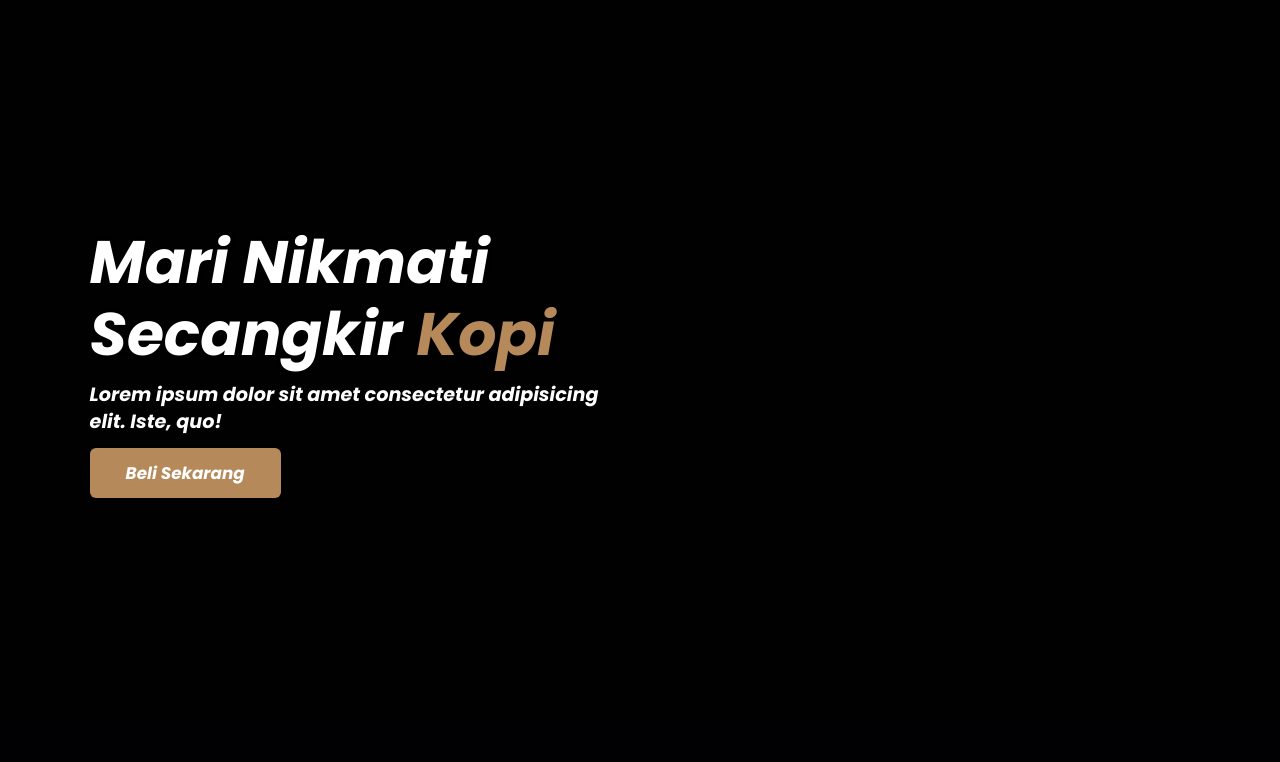
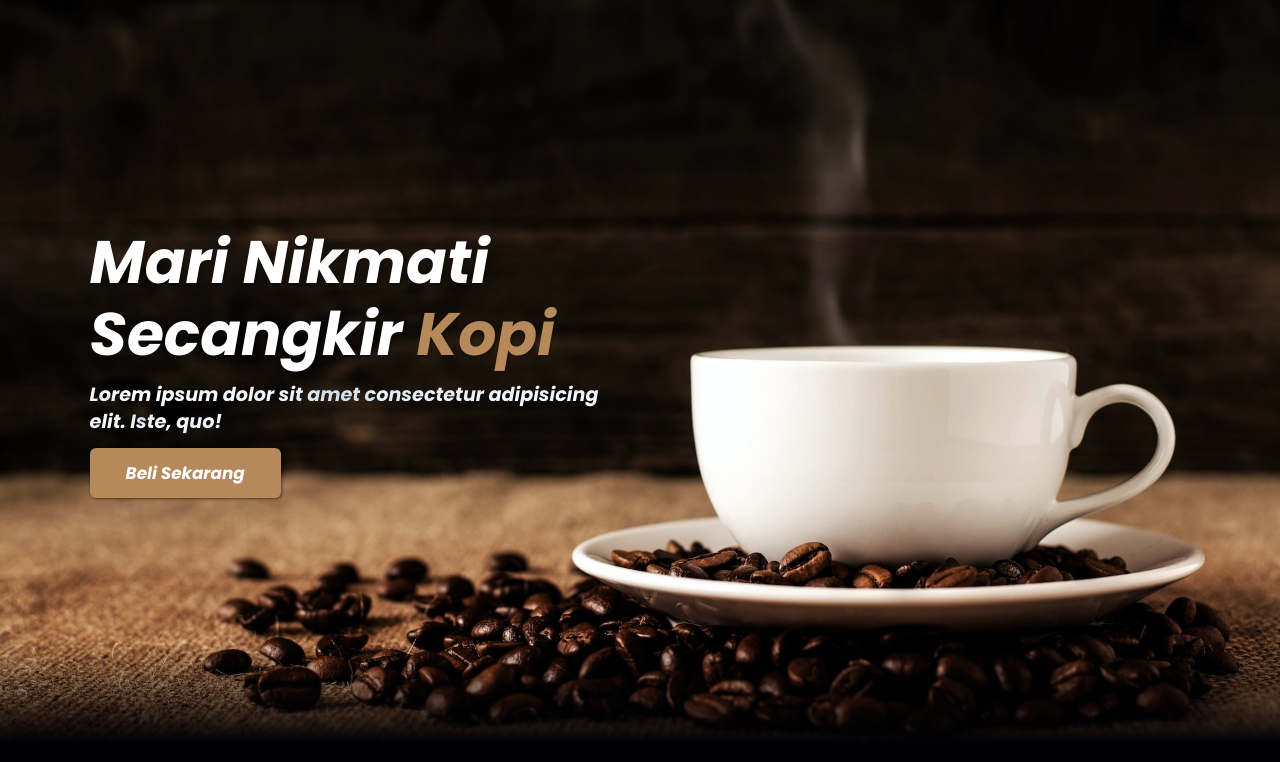
Before and after one commit to RamaMendrofa/kopi-kenangan-senja, a plain HTML site: page index.html in a window 1280 px wide. Shown: the part 38-800 px from the top of the page. Drawn offline with nearby package versions, Linux system fonts and the light colour scheme; files whose address does not match are found by name.

Commit message:
Update style.css

```diff
--- a/style.css
+++ b/style.css
@@ -90,7 +90,7 @@ body {
   min-height: 100vh;
   display: flex;
   align-items: center;
-  background-image: url("../img/header-bg.jpg");
+  background-image: url("header-bg.jpg");
   background-repeat: no-repeat;
   background-size: cover;
   background-position: center;
```
